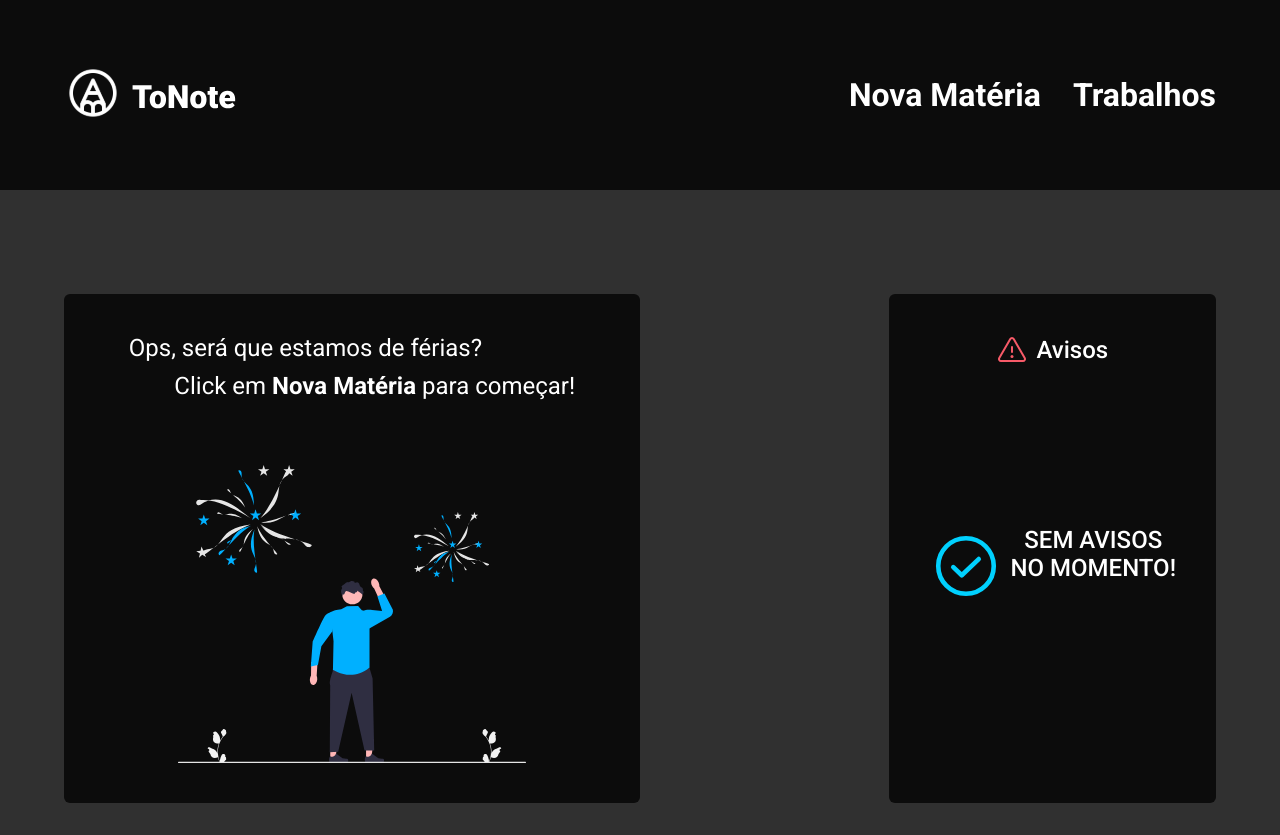
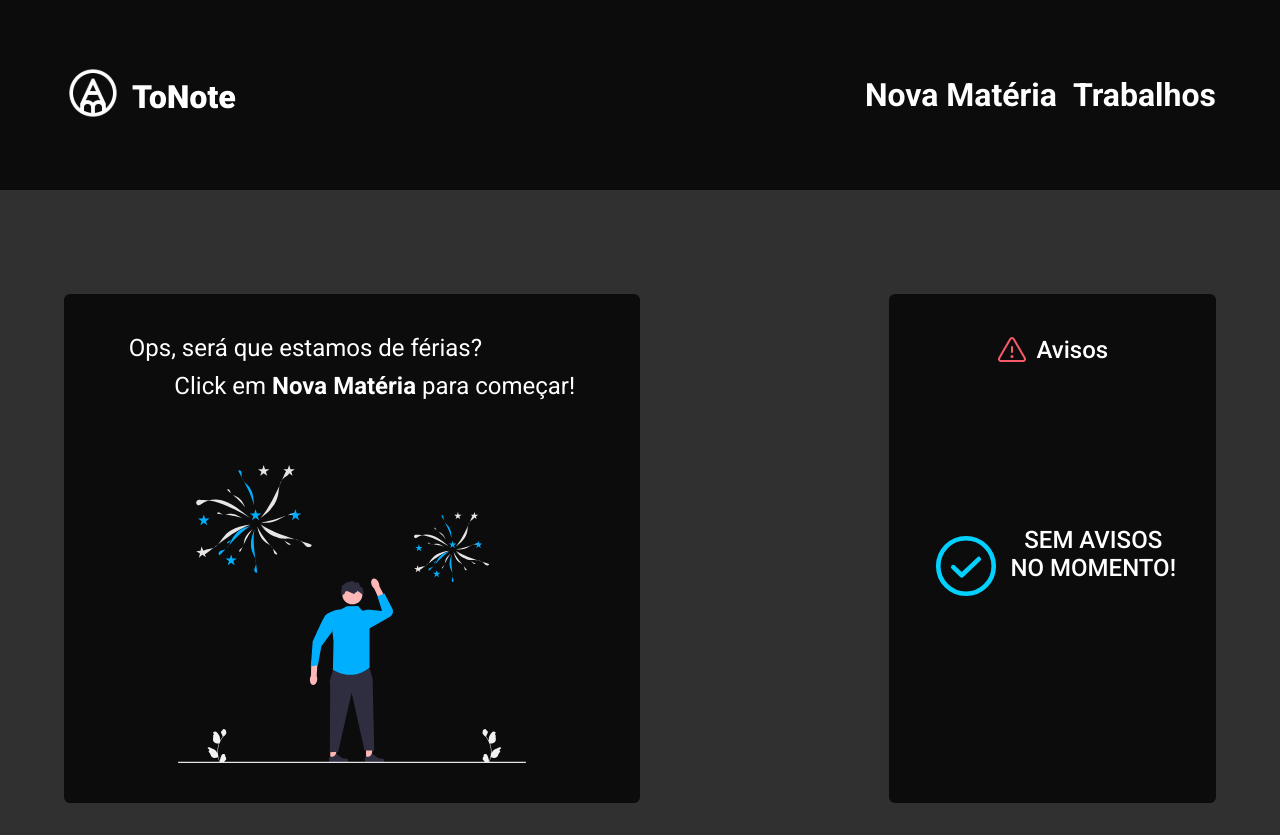
Before and after one commit to rodrrigodev/ToNote, a React (Vite) app: page / in a window 1280 px wide. Built offline with nearby package versions, Linux system fonts and the light colour scheme.

Commit message:
finished header media

```diff
--- a/src/components/Header/styles.ts
+++ b/src/components/Header/styles.ts
@@ -11,6 +11,11 @@
     width: 90%;
     padding: 4rem 0;
     margin: 0 auto;
+
+    @media (max-width: 630px) {
+      flex-direction: column;
+      padding: 2rem 0 3rem 0;
+    }
   }
 
   img {
@@ -21,7 +26,7 @@
 
 export const NavContainer = styled.nav`
   display: flex;
-  gap: 2rem;
+  gap: 1rem;
 
   a {
     font-size: 2rem;
@@ -37,6 +42,15 @@
       color: ${(props) => props.theme['blue-light']};
       transition: all 500ms;
     }
+
+    @media (max-width: 406px) {
+      font-size: 1.5rem;
+    }
+  }
+
+  @media (max-width: 630px) {
+    width: 100%;
+    justify-content: space-between;
   }
 `
 
@@ -48,6 +62,7 @@
   border: 0;
   cursor: pointer;
   transition: all 500ms;
+  width: max-content;
 
   &.active {
     color: ${(props) => props.theme['blue-light']};
@@ -57,4 +72,8 @@
     color: ${(props) => props.theme['blue-light']};
     transition: all 500ms;
   }
+
+  @media (max-width: 406px) {
+    font-size: 1.5rem;
+  }
 `
```
